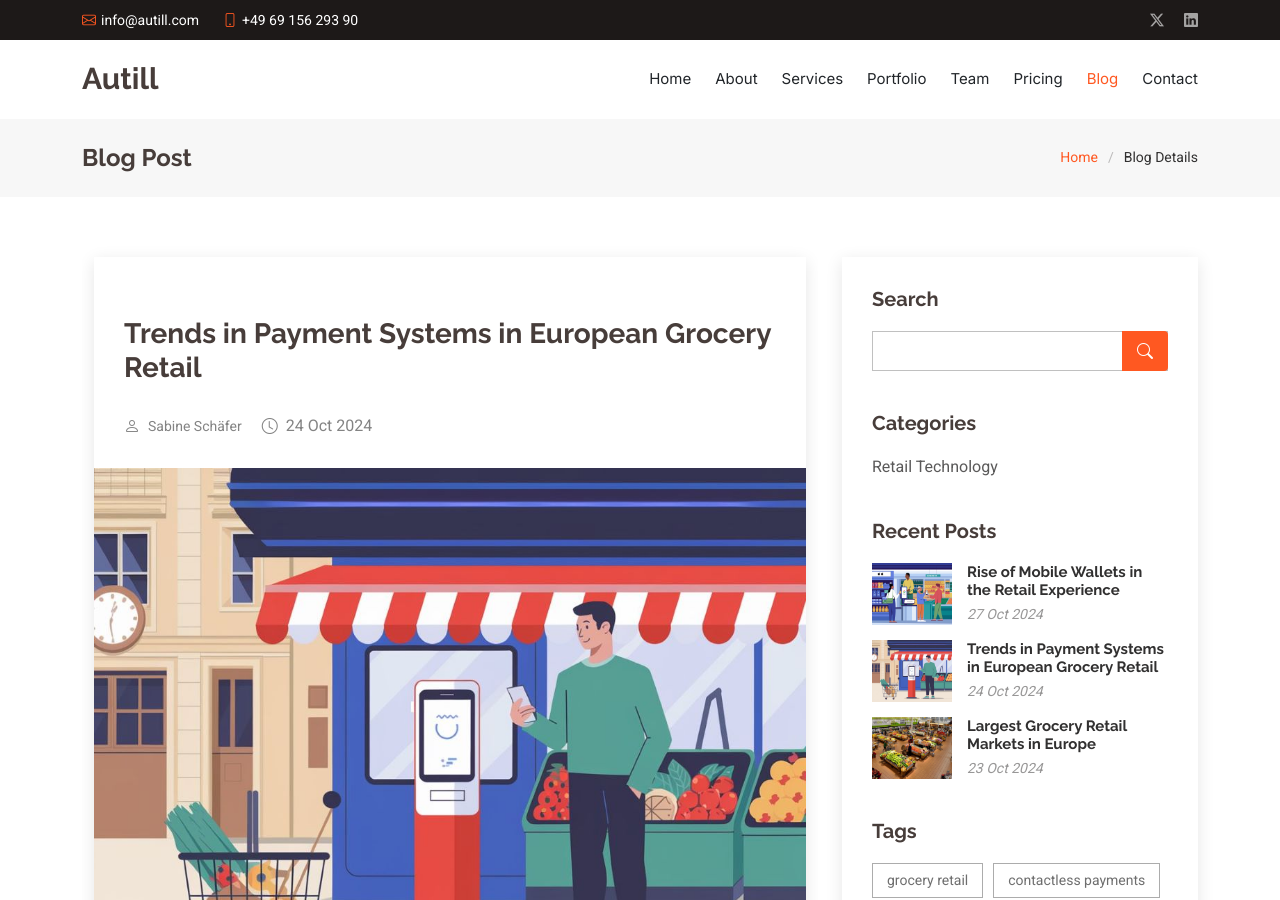
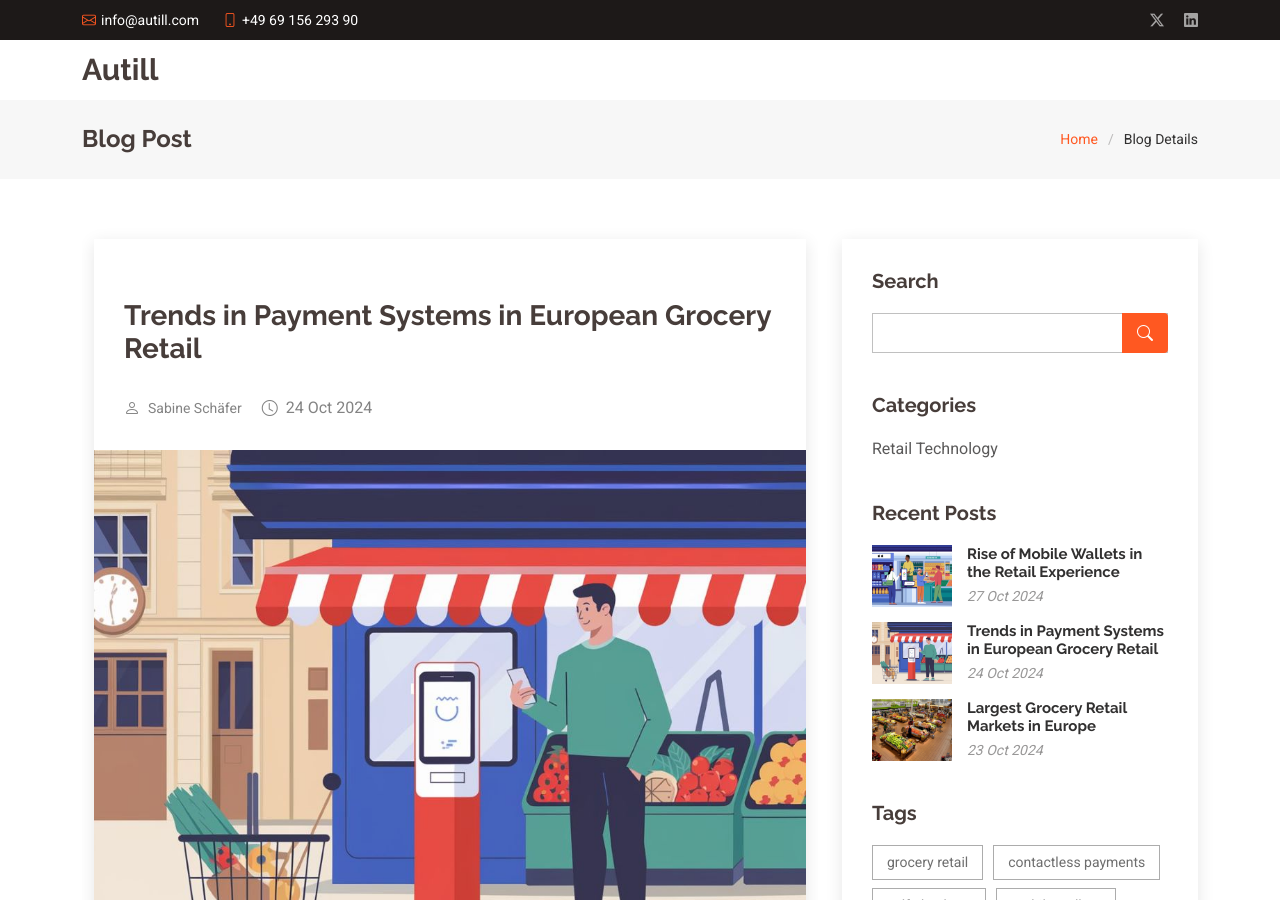
Before and after one commit to autill/website, a Jekyll site: the page built from _posts/2024-10-24-latest-trends-in-payment-systems-in-european-grocery-retail.md, in a window 1280 px wide and 900 px high. Built offline with Jekyll 4.4.1, drawn with Linux system fonts in a browser that asks for light colours.

Commit message:
header fix, blog-page fix

```diff
--- a/_includes/header.html
+++ b/_includes/header.html
@@ -22,7 +22,7 @@
           <h1 class="sitename">{{ site.title }}</h1>
         </a>
 
-        <nav id="navmenu" class="navmenu">
+        <!-- <nav id="navmenu" class="navmenu">
           <ul>
             <li><a href="{{ '/' | relative_url }}">Home</a></li>
             <li><a href="{{ '/about' | relative_url }}">About</a></li>
@@ -34,7 +34,7 @@
             <li><a href="{{ '/contact' | relative_url }}">Contact</a></li>
           </ul>
           <i class="mobile-nav-toggle d-xl-none bi bi-list"></i>
-        </nav>
+        </nav> -->
       </div>
     </div>
   </header>
--- a/_layouts/blog_layout.html
+++ b/_layouts/blog_layout.html
@@ -37,7 +37,7 @@
 </head>
 
 <body class="blog-page">
-
+    {% include header.html %}
     <main class="main">
 
     <!-- Page Title -->
--- a/assets/js/main.js
+++ b/assets/js/main.js
@@ -27,12 +27,17 @@
  */
 const mobileNavToggleBtn = document.querySelector('.mobile-nav-toggle');
 
+if (mobileNavToggleBtn) {
   function mobileNavToogle() {
     document.querySelector('body').classList.toggle('mobile-nav-active');
     mobileNavToggleBtn.classList.toggle('bi-list');
     mobileNavToggleBtn.classList.toggle('bi-x');
   }
+
   mobileNavToggleBtn.addEventListener('click', mobileNavToogle);
+} else {
+  console.error('Element not found: .mobile-nav-toggle');
+}
 
 /**
  * Hide mobile nav on same-page/hash links
@@ -43,7 +48,6 @@
       mobileNavToogle();
     }
   });
-
 });
 
   /**
```
Also changed, not shown: 6 other files. Lines whose indentation alone changed are shown as unchanged.
